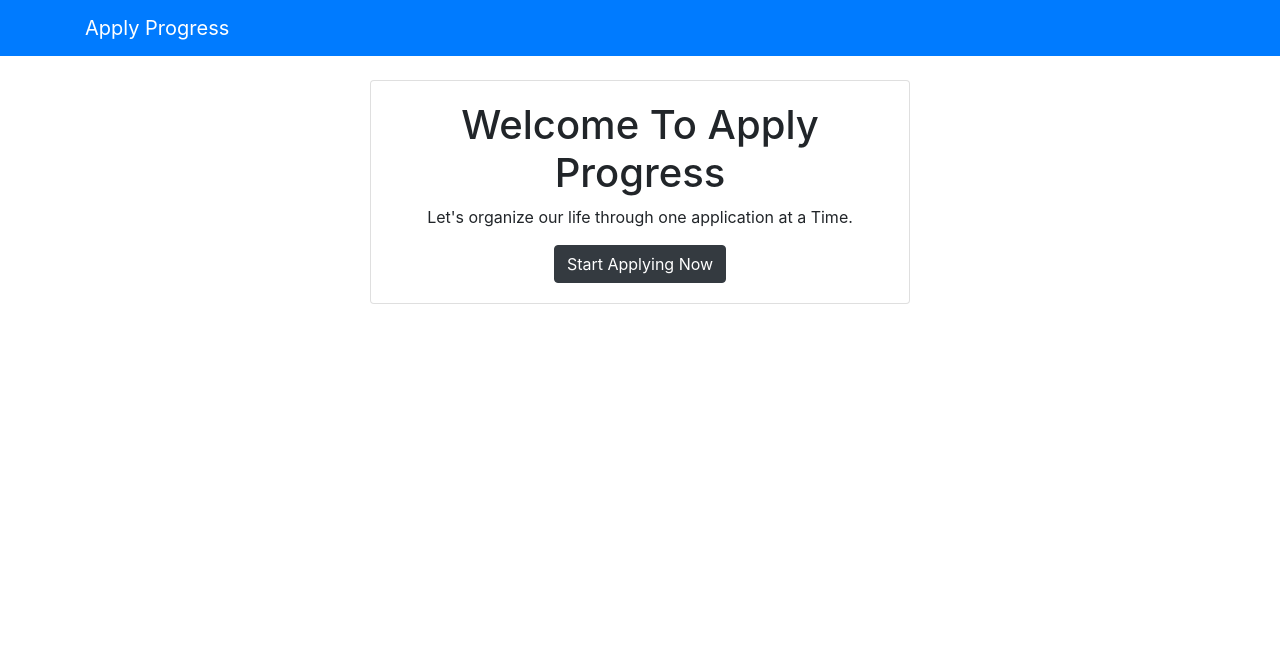
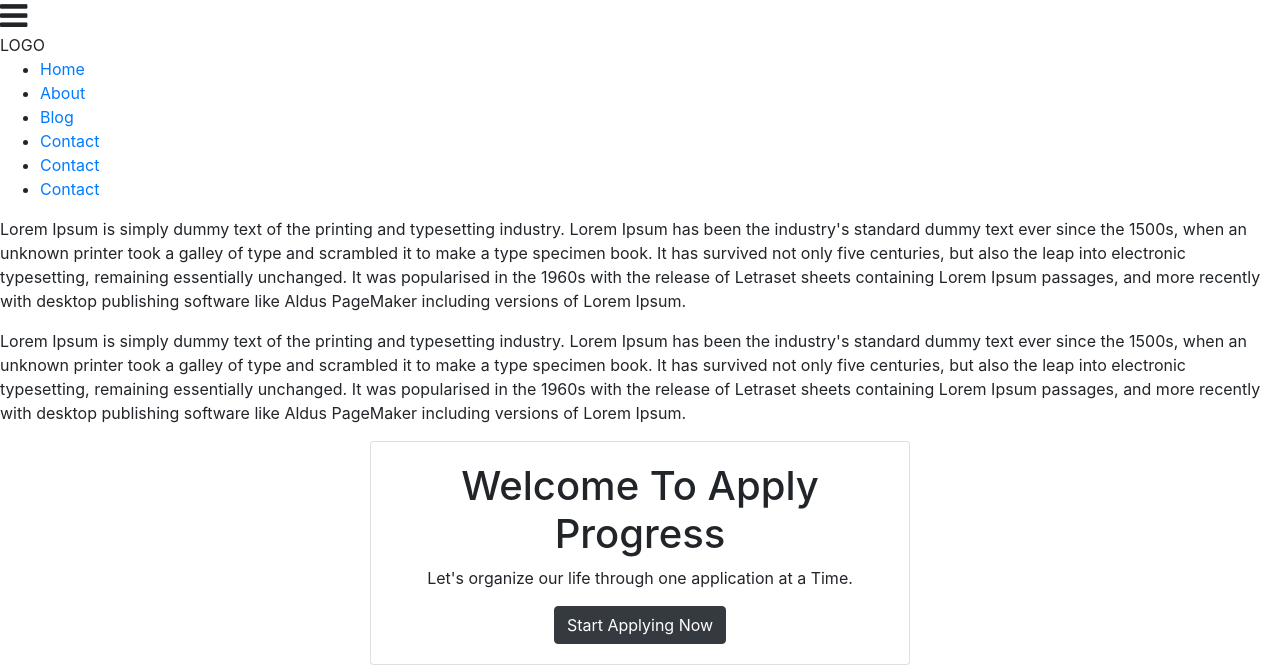
Before and after one commit to Zamy97/Apply_Progress, a Django app: page / in a window 1280 px wide. Shown: the top 665 px of the page. Run offline with Django 3.2, Linux system fonts and the light colour scheme; some libraries are stand-ins or nearby versions.

Commit message:
working on fancy navbar

```diff
--- a/apply_progress/apply_info/views.py
+++ b/apply_progress/apply_info/views.py
@@ -1,4 +1,4 @@
 from django.shortcuts import render
 
 def index(request):
-    return render(request, 'apply_info/index.html')
+    return render(request, 'apply_info/apply_info_index.html')
--- a/apply_progress/pages/views.py
+++ b/apply_progress/pages/views.py
@@ -1,4 +1,4 @@
 from django.shortcuts import render
 
 def index(request):
-  return render(request, 'pages/index.html')
+  return render(request, 'pages/home_view_index.html')
--- a/apply_progress/templates/base.html
+++ b/apply_progress/templates/base.html
@@ -1,3 +1,4 @@
+{% load static %}
 <!DOCTYPE html>
 <html lang="en">
   <head>
@@ -6,6 +7,15 @@
     <meta name="viewport" content="width=device-width, initial-scale=1, shrink-to-fit=no"/>
     <meta http-equiv="X-UA-Compatible" content="ie=edge" />
     <link rel="stylesheet" href="https://stackpath.bootstrapcdn.com/bootstrap/4.3.1/css/bootstrap.min.css" integrity="sha384-ggOyR0iXCbMQv3Xipma34MD+dH/1fQ784/j6cY/iJTQUOhcWr7x9JvoRxT2MZw1T" crossorigin="anonymous"/>
+
+    <!-- Fancy navbar static stuff (CSS and JS) -->
+    <link rel="stylesheet" type="text/css" href="{% static 'pages/style.css' %}">
+    <link rel="stylesheet" href="https://maxcdn.bootstrapcdn.com/font-awesome/4.7.0/css/font-awesome.min.css">
+    <link href="//maxcdn.bootstrapcdn.com/bootstrap/4.1.1/css/bootstrap.min.css" rel="stylesheet" id="bootstrap-css">
+    <script src="//maxcdn.bootstrapcdn.com/bootstrap/4.1.1/js/bootstrap.min.js"></script>
+    <script src="//cdnjs.cloudflare.com/ajax/libs/jquery/3.2.1/jquery.min.js"></script>
+    <script src="https://code.jquery.com/jquery-3.3.1.js"></script>
+
     <title>Apply Progress {% block title %}{% endblock %}</title>
   </head>
   <body>
--- /dev/null
+++ b/apply_progress/templates/pages/home_view_index.html
@@ -0,0 +1,9 @@
+{% extends 'base.html' %} {% block content %}
+<div class="card text-center">
+  <div class="card-body">
+    <h1>Welcome To Apply Progress</h1>
+    <p>Let's organize our life through one application at a Time.</p>
+    <a class="btn btn-dark" href="{% url 'apply_info:index' %}">Start Applying Now</a>
+  </div>
+</div>
+{% endblock %}
--- a/apply_progress/templates/pages/index.html
+++ /dev/null
@@ -1,72 +0,0 @@
-{% extends 'base.html' %} {% block content %}
-<div class="card text-center">
-  <div class="card-body">
-    <h1>Welcome To Apply Progress</h1>
-    <p>Let's organize our life through one application at a Time.</p>
-    <a class="btn btn-dark" href="{% url 'apply_info:index' %}">Start Applying Now</a>
-  </div>
-</div>
-{% endblock %}
-
-
-
-
-
-
-<!-- {% load static %}
-
-<!DOCTYPE html>
-<html lang="pt-br">
-   <head>
-      <meta charset="UTF-8">
-      <meta name="viewport" content="width=device-width, initial-scale=1.0">
-      <meta http-equiv="X-UA-Compatible" content="ie=edge">
-      <title>Responsive Sticky Navbar</title>
-      <link rel="stylesheet" href="style.css">
-      <link rel="stylesheet" href="https://maxcdn.bootstrapcdn.com/font-awesome/4.7.0/css/font-awesome.min.css"> -->
-
-      <!--Static files -->
-      <!-- <link rel="stylesheet" type="text/css" href="{% static 'pages/style.css' %}">
-      <script src="pages/home.js"></script>
-
-
-      <link href="//maxcdn.bootstrapcdn.com/bootstrap/4.1.1/css/bootstrap.min.css" rel="stylesheet" id="bootstrap-css">
-      <script src="//maxcdn.bootstrapcdn.com/bootstrap/4.1.1/js/bootstrap.min.js"></script>
-      <script src="//cdnjs.cloudflare.com/ajax/libs/jquery/3.2.1/jquery.min.js"></script> -->
-      <!------ Include the above in your HEAD tag ---------->
-<!--
-      <script src="https://code.jquery.com/jquery-3.3.1.js"></script>
-   </head>
-   <body>
-      <div class="wrapper">
-         <header>
-            <nav>
-               <div class="menu-icon">
-                  <i class="fa fa-bars fa-2x"></i>
-               </div>
-               <div class="logo">
-                  LOGO
-               </div>
-               <div class="menu">
-                  <ul>
-                     <li><a href="#">Home</a></li>
-                     <li><a href="#">About</a></li>
-                     <li><a href="#">Blog</a></li>
-                     <li><a href="#">Contact</a></li>
-                     <li><a href="#">Contact</a></li>
-                     <li><a href="#">Contact</a></li>
-                  </ul>
-               </div>
-            </nav>
-         </header>
-         <div class="content">
-            <p>
-               Lorem Ipsum is simply dummy text of the printing and typesetting industry. Lorem Ipsum has been the industry's standard dummy text ever since the 1500s, when an unknown printer took a galley of type and scrambled it to make a type specimen book. It has survived not only five centuries, but also the leap into electronic typesetting, remaining essentially unchanged. It was popularised in the 1960s with the release of Letraset sheets containing Lorem Ipsum passages, and more recently with desktop publishing software like Aldus PageMaker including versions of Lorem Ipsum.
-            </p>
-            <p>
-               Lorem Ipsum is simply dummy text of the printing and typesetting industry. Lorem Ipsum has been the industry's standard dummy text ever since the 1500s, when an unknown printer took a galley of type and scrambled it to make a type specimen book. It has survived not only five centuries, but also the leap into electronic typesetting, remaining essentially unchanged. It was popularised in the 1960s with the release of Letraset sheets containing Lorem Ipsum passages, and more recently with desktop publishing software like Aldus PageMaker including versions of Lorem Ipsum.
-            </p>
-         </div>
-      </div>
-   </body>
-</html> -->
--- a/apply_progress/templates/partials/_navbar.html
+++ b/apply_progress/templates/partials/_navbar.html
@@ -1,5 +1,39 @@
-<nav class="navbar navbar-dark bg-primary mb-4">
+
+<!-- <nav class="navbar navbar-dark bg-primary mb-4">
 	<div class="container">
 		<a class="navbar-brand" href="/">Apply Progress</a>
 	</div>
-</nav>
+</nav> -->
+
+<body>
+	 <div class="wrapper">
+			<header>
+				 <nav>
+						<div class="menu-icon">
+							 <i class="fa fa-bars fa-2x"></i>
+						</div>
+						<div class="logo">
+							 LOGO
+						</div>
+						<div class="menu">
+							 <ul>
+									<li><a href="#">Home</a></li>
+									<li><a href="#">About</a></li>
+									<li><a href="#">Blog</a></li>
+									<li><a href="#">Contact</a></li>
+									<li><a href="#">Contact</a></li>
+									<li><a href="#">Contact</a></li>
+							 </ul>
+						</div>
+				 </nav>
+			</header>
+			<div class="content">
+				 <p>
+						Lorem Ipsum is simply dummy text of the printing and typesetting industry. Lorem Ipsum has been the industry's standard dummy text ever since the 1500s, when an unknown printer took a galley of type and scrambled it to make a type specimen book. It has survived not only five centuries, but also the leap into electronic typesetting, remaining essentially unchanged. It was popularised in the 1960s with the release of Letraset sheets containing Lorem Ipsum passages, and more recently with desktop publishing software like Aldus PageMaker including versions of Lorem Ipsum.
+				 </p>
+				 <p>
+						Lorem Ipsum is simply dummy text of the printing and typesetting industry. Lorem Ipsum has been the industry's standard dummy text ever since the 1500s, when an unknown printer took a galley of type and scrambled it to make a type specimen book. It has survived not only five centuries, but also the leap into electronic typesetting, remaining essentially unchanged. It was popularised in the 1960s with the release of Letraset sheets containing Lorem Ipsum passages, and more recently with desktop publishing software like Aldus PageMaker including versions of Lorem Ipsum.
+				 </p>
+			</div>
+	 </div>
+</body>
```
Also changed, not shown: apply_progress/templates/apply_info/apply_info_index.html (renamed from apply_progress/templates/apply_info/index.html).
